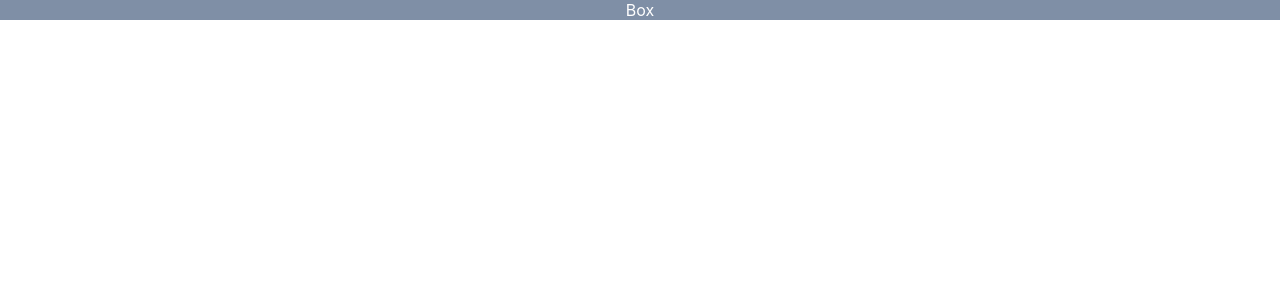
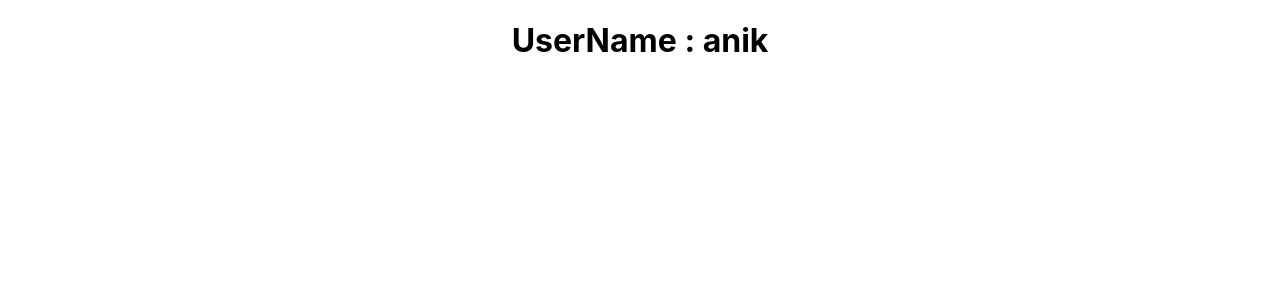
Before and after one commit to dev-alamin1/typescript-practice, a React (Create React App) app: page / in a window 1280 px wide. Shown: the top 300 px of the page. Built offline with nearby package versions, Linux system fonts and the light colour scheme.

Commit message:
pass component in another through props

```diff
--- a/src/App.tsx
+++ b/src/App.tsx
@@ -1,12 +1,10 @@
 import './App.css'
-import Box from './components/ThemeContext/Box';
-import ThemeContextProvider from './components/ThemeContext/ThemeContextProvider';
+import Private from './components/PassComponent/Private';
+import LoggegInUser from './components/PassComponent/LoggegInUser';
 function App() {
   return (
     <div className="App">
-       <ThemeContextProvider>
-          <Box/>
-       </ThemeContextProvider>
+        <Private isLoggedIn={true} component={LoggegInUser}/>
     </div>
   );
 }
--- /dev/null
+++ b/src/components/PassComponent/LoggegInUser.tsx
@@ -0,0 +1,11 @@
+import React from 'react';
+
+const LoggegInUser = ({name}:{name:string}) => {
+    return (
+        <div>
+            <h1>UserName : {name && name}</h1>
+        </div>
+    );
+};
+
+export default LoggegInUser;
--- /dev/null
+++ b/src/components/PassComponent/Login.tsx
@@ -0,0 +1,11 @@
+import React from 'react';
+
+const Login = () => {
+    return (
+        <div>
+            <h2>Pleade login</h2>
+        </div>
+    );
+};
+
+export default Login;
--- /dev/null
+++ b/src/components/PassComponent/Private.tsx
@@ -0,0 +1,26 @@
+import React from 'react';
+import Login from './Login';
+
+type nameType ={
+    name:string
+}
+
+type privateProps = {
+    isLoggedIn: boolean
+    component: React.ComponentType<nameType>
+    // <nameType> use na korle, Component er moddhe kon dhoroner
+    // props pathabo , seta typescript dhorte parbena .. er karone error asbe
+
+}
+
+const Private = ({isLoggedIn,component:Component}:privateProps) => {
+    if(isLoggedIn)
+    {
+        return <Component name="anik"/>
+    }
+    else{
+        return <Login/>
+    }
+};
+
+export default Private;
```
